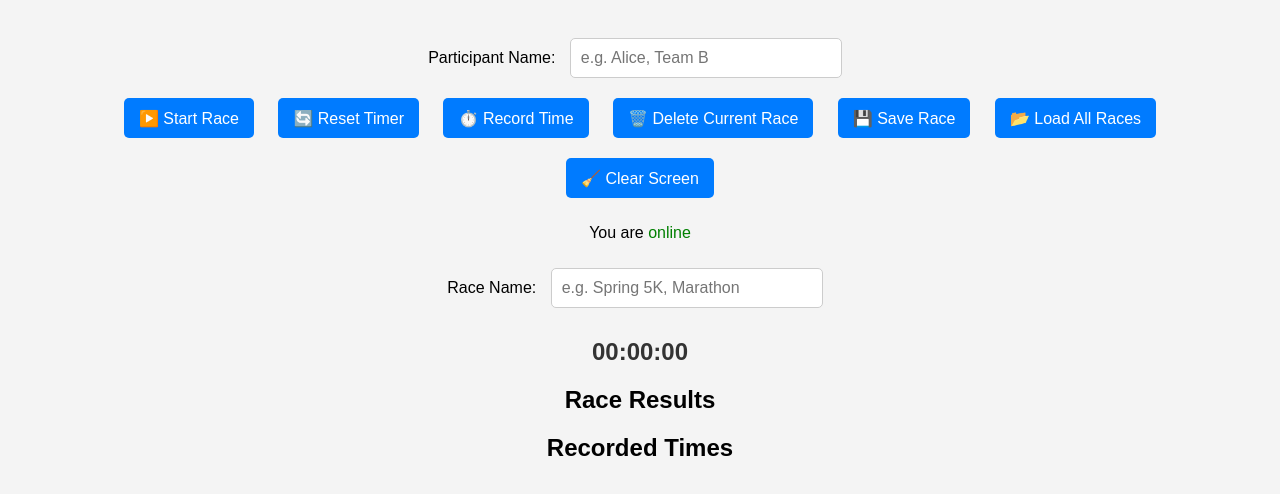
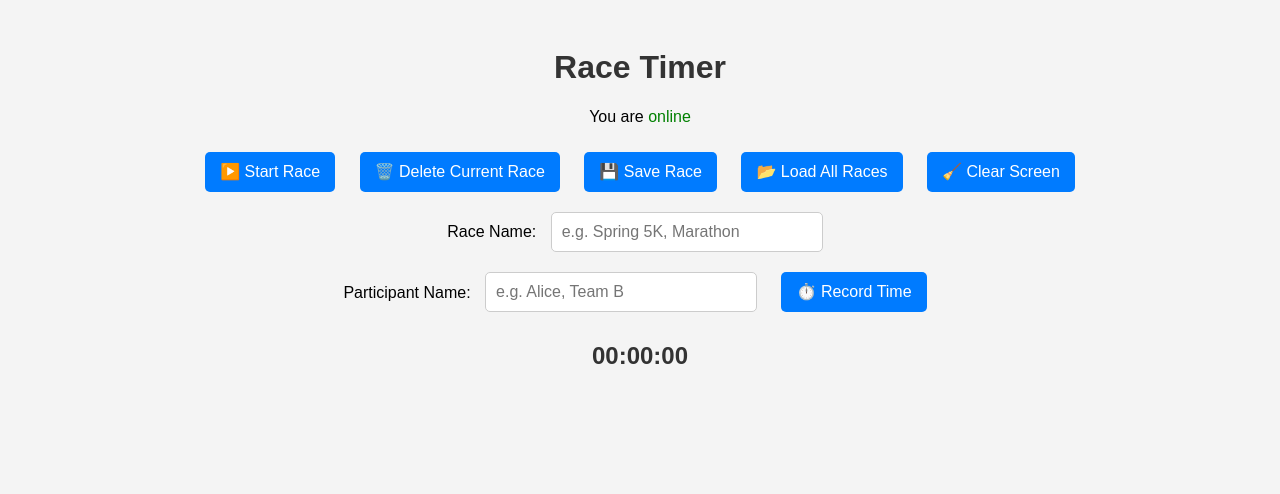
Before and after one commit to Ali00000007/webprogramming_coursework, a website: page client/admin.html in a window 1280 px wide. Drawn offline with Linux system fonts and the light colour scheme.

Commit message:
Some UI changes

```diff
--- a/client/admin.html
+++ b/client/admin.html
@@ -8,53 +8,54 @@
 </head>
 <body>
 
-  <div>
+  <div class="container">
+    <h1>Race Timer</h1>
 
-    <div>
-      <label for="participantName">Participant Name:</label>
-      <input id="participantName" type="text" placeholder="e.g. Alice, Team B">
+    <div id="status">
+      <p>You are <span id="connectionStatus">offline</span></p>
     </div>
 
-    <div>
+    <div class="button-group">
       <button id="startTimer">▶️ Start Race</button>
-      <button id="resetTimer">🔄 Reset Timer</button>
-      <button id="recordTime">⏱️ Record Time</button>
       <button id="clearRace">🗑️ Delete Current Race</button>
       <button id="saveRace">💾 Save Race</button>
       <button id="loadRaces">📂 Load All Races</button>
       <button id="clearScreen">🧹 Clear Screen</button>
     </div>
 
-
-    <div id="status">
-      <p id="onlineStatus">You are <span id="connectionStatus">offline</span></p>
-    </div>
-
-  <div>
+    <div class="input-group">
       <label for="raceName">Race Name:</label>
       <input id="raceName" type="text" placeholder="e.g. Spring 5K, Marathon">
     </div>
 
-  <div id="error-message" style="color: red; display: none;"></div>
+    <div class="input-group">
+      <label for="participantName">Participant Name:</label>
+      <input id="participantName" type="text" placeholder="e.g. Alice, Team B">
+      <button id="recordTime">⏱️ Record Time</button>
 
+    </div>
+
+    <div id="error-message"></div>
 
     <p id="timerDisplay">00:00:00</p>
 
+    <div>
+      <h2 id="raceResults"></h2>
+      <ul id="resultsList"></ul>
+    </div>
 
+    <div>
+      <h2 id="recordedTimes"></h2>
+      <ul id="recordedTimesList"></ul>
+    </div>
 
-
-  <h2>Race Results</h2>
-  <ul id="resultsList"></ul>
-
-  <h2>Recorded Times</h2>
-  <ul id="recordedTimesList"></ul>
+  </div>
 
   <script src="script.js"></script>
 
   <script>
     async function updateOnlineStatus() {
       const statusElement = document.getElementById("connectionStatus");
-  const currentRaceIdElement = document.getElementById("currentRaceId");
 
       if (navigator.onLine) {
         statusElement.textContent = "online";
@@ -66,10 +67,9 @@
     }
 
     window.addEventListener('load', updateOnlineStatus);
-
     window.addEventListener('online', updateOnlineStatus);
     window.addEventListener('offline', updateOnlineStatus);
+  </script>
 
-  </script>
 </body>
 </html>
--- a/client/script.js
+++ b/client/script.js
@@ -1,6 +1,5 @@
 const startTimerBtn = document.querySelector("#startTimer");
 const timerDisplay = document.querySelector("#timerDisplay");
-const resetTimerBtn = document.querySelector("#resetTimer");
 const recordTimeBtn = document.querySelector("#recordTime");
 const clearRaceBtn = document.querySelector("#clearRace");
 const loadRacesBtn = document.querySelector("#loadRaces");
@@ -32,12 +31,6 @@ function startStopTimer() {
       timerDisplay.textContent = formatTime(elapsedSeconds);
     }, 1000);
   }
-}
-
-
-function resetTimer(){
-  elapsedSeconds = 0;
-  timerDisplay.textContent = formatTime(elapsedSeconds);
 }
 
 let participantData = [];
@@ -302,7 +295,6 @@ function clearScreen(){
 }
 
 startTimerBtn.addEventListener("click", startStopTimer);
-resetTimerBtn.addEventListener("click", resetTimer);
 recordTimeBtn.addEventListener("click", recordTime);
 clearRaceBtn.addEventListener("click", clearRace);
 loadRacesBtn.addEventListener("click", checkOnlineStatusForLoadResults);
```
Also changed, not shown: README.md. Lines whose indentation alone changed are shown as unchanged.
